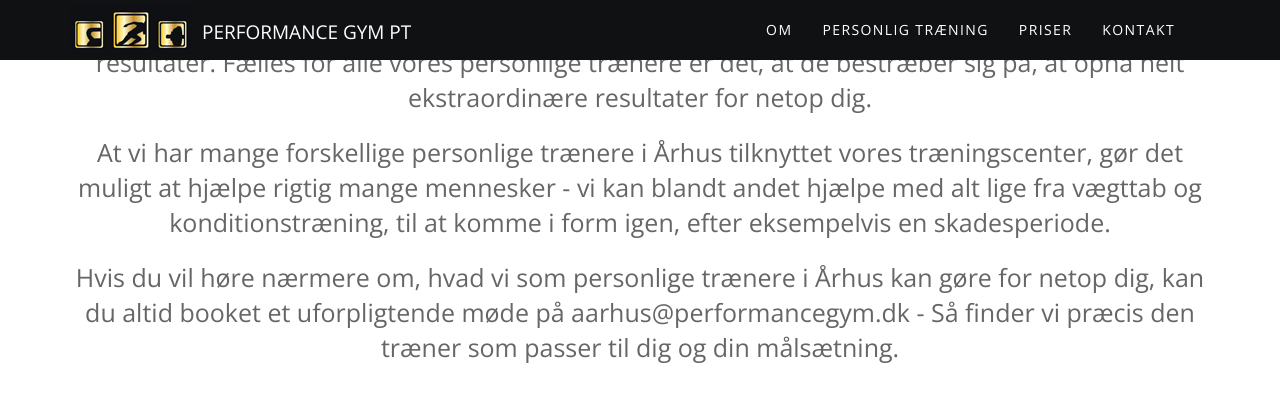
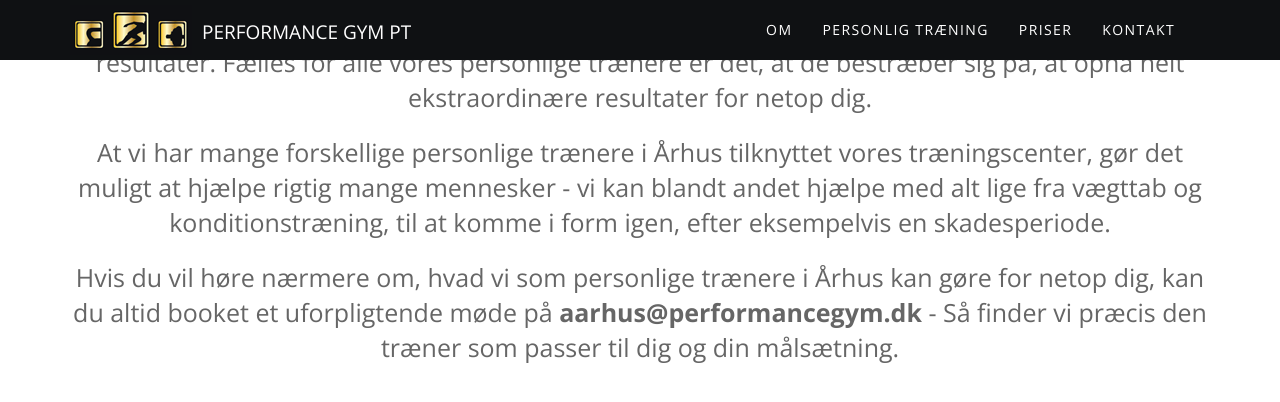
Before and after one commit to lsolesen/performancegymaarhus.dk, a Jekyll site: the page built from index.html, in a window 1280 px wide and 900 px high, scrolled down 1928 px, cut to the strip 0-471 px from the top of the window. Shown: the top 402 px of the strip. Built offline with Jekyll 4.4.1, drawn with Linux system fonts in a browser that asks for light colours; nearby versions of some CDN libraries; comment, search, counter and statistics services are not loaded.

```diff
--- a/index.html
+++ b/index.html
@@ -46,7 +46,7 @@ Med til at skabe det ideelle træningscenter, hører sig naturligvis det rette t
     <article class="text-center big-paragraph">
       <p>For at opfylde kravet og ønsket om, at vi kan arbejde med netop den type træning du ønsker, har vi flere personlige trænere tilknyttet, som hver især har store kompetencer inden for bestemte områder. Vores personlige trænere er internationalt uddannede, og bestræber sig på hele tiden at forbedre sig, så de kan sikre den helt rette løsning for dig, således at du kan nå dine ønskede resultater. Fælles for alle vores personlige trænere er det, at de bestræber sig på, at opnå helt ekstraordinære resultater for netop dig. </p>
       <p>At vi har mange forskellige personlige trænere i Århus tilknyttet vores træningscenter, gør det muligt at hjælpe rigtig mange mennesker - vi kan blandt andet hjælpe med alt lige fra vægttab og konditionstræning, til at komme i form igen, efter eksempelvis en skadesperiode.</p>
-      <p>Hvis du vil høre nærmere om, hvad vi som personlige trænere i Århus kan gøre for netop dig, kan du altid booket et uforpligtende møde på aarhus@performancegym.dk - Så finder vi præcis den træner som passer til dig og din målsætning.</p>
+      <p>Hvis du vil høre nærmere om, hvad vi som personlige trænere i Århus kan gøre for netop dig, kan du altid booket et uforpligtende møde på <b>aarhus@performancegym.dk</b> - Så finder vi præcis den træner som passer til dig og din målsætning.</p>
     </article>
 
     {% include pts.html tag="senior junior" %}
```
